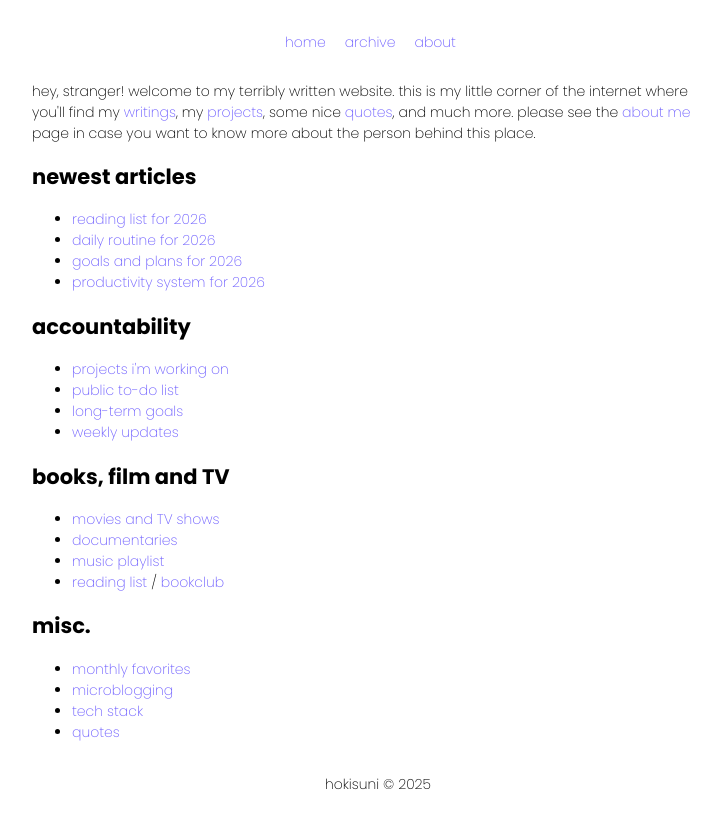
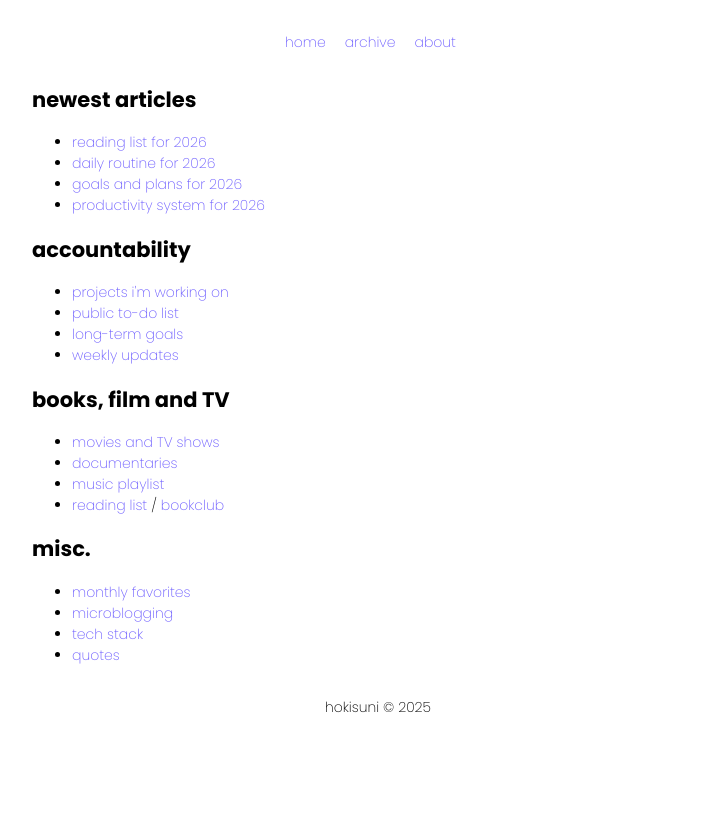
Before and after one commit to hokisuni/hokisuni.github.io, a plain HTML site: page index.html in a window 1280 px wide. Shown: the part 74-899 px from the top of the page, without its empty margins (262-983 px from the left). After the commit the page ends 822 px from the top, so only its background shows below. Drawn offline with Linux system fonts and the light colour scheme.

Commit message:
Update index.html

```diff
--- a/index.html
+++ b/index.html
@@ -90,7 +90,6 @@ grid-column: span 3;
 </nav>
 <section></section>
 <article>
-<p>hey, stranger! welcome to my terribly written website. this is my little corner of the internet where you'll find my <a href="#">writings</a>, my <a href="#">projects</a>, some nice <a href="#">quotes</a>, and much more. please see the <a href="#">about me</a> page in case you want to know more about the person behind this place.</p>
 <h2>newest articles</h2>
 <ul>
 <li><a href="#">reading list for 2026</a></li>
```
